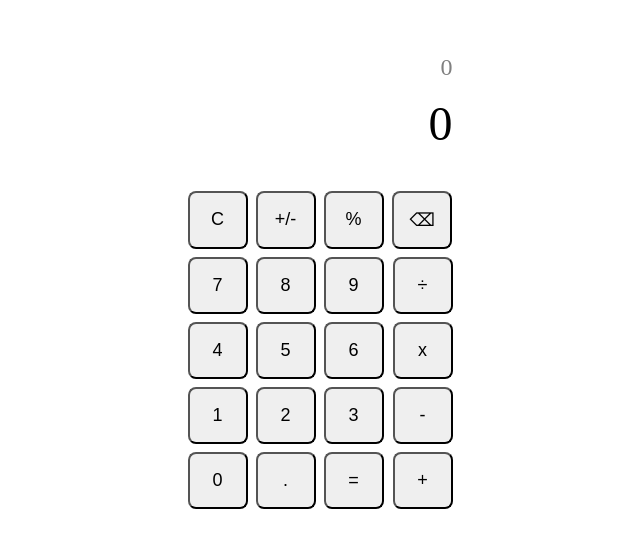
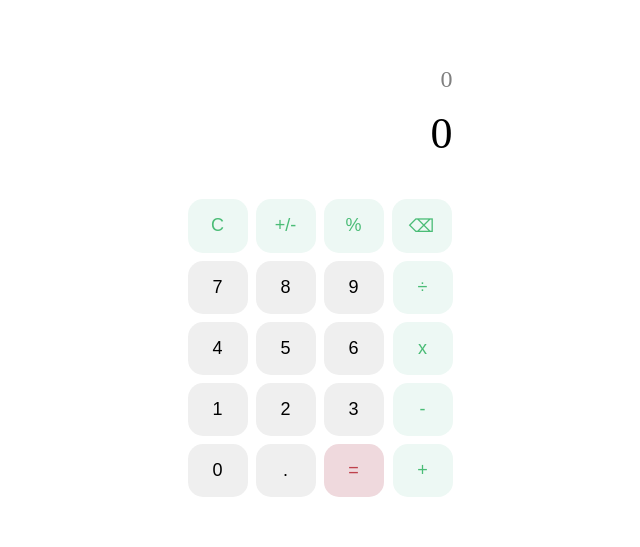
Before and after one commit to BookmanJunior/TOP-Calculator-Project, a plain HTML site: page index.html in a window 1280 px wide. Shown: the part 119-666 px from the top of the page, without its empty margins (320-960 px from the left). Drawn offline with Linux system fonts and the light colour scheme.

Commit message:
Changed operator and function buttons style.

```diff
--- a/style.css
+++ b/style.css
@@ -39,11 +39,24 @@ body {
   margin: 8px 0;
 }
 
+.function-buttons button,
+.operator-buttons button {
+  background-color: rgb(237, 248, 244);
+  color: rgb(74, 188, 118);
+}
+
+#equalButton {
+  background-color: rgb(239, 217, 221);
+  color: rgb(191, 65, 76);
+}
+
 button {
   width: 60px;
   font-size: 18px;
   padding: 16px;
-  border-radius: 8px;
+  border-radius: 15px;
+  border: none;
+  cursor: pointer;
 }
 
 .calculator-display {
@@ -51,7 +64,7 @@ button {
 }
 
 .current-calculation {
-  font-size: 48px;
+  font-size: 44px;
   margin-bottom: 40px;
 }
 
```
